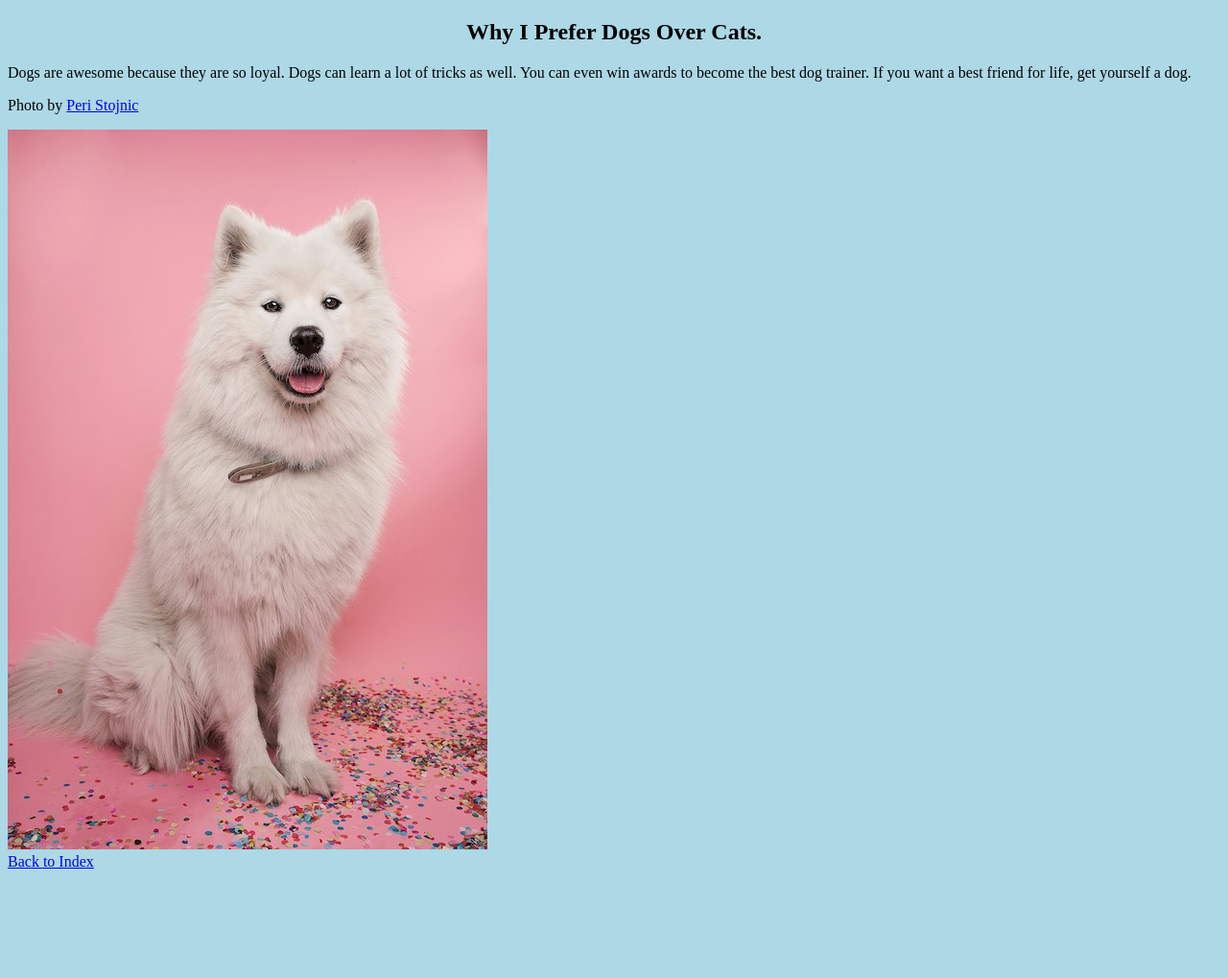
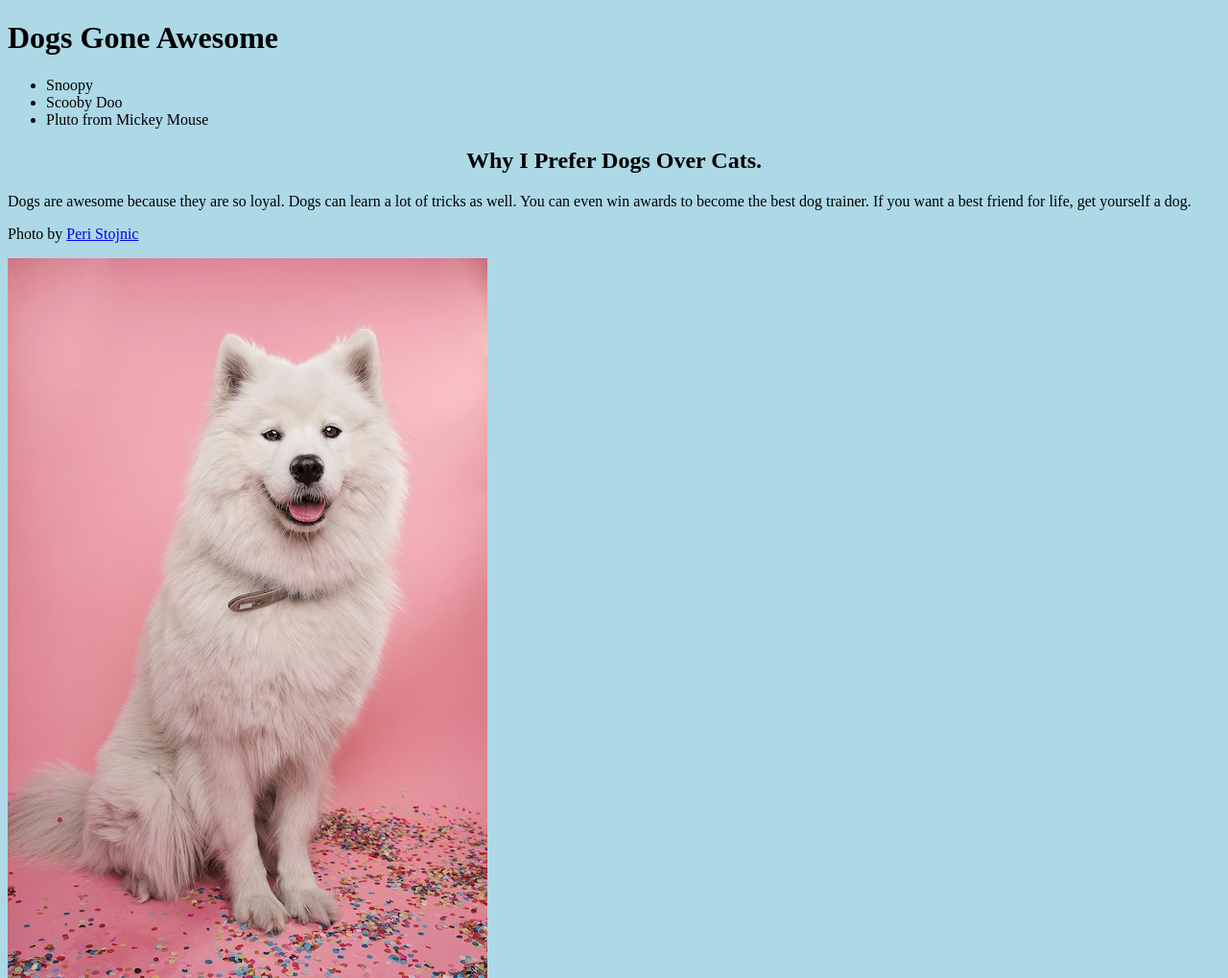
Before and after one commit to techbyquentin/techbyquentin.github.io, a plain HTML site: page why.html in a window 1280 px wide. Shown: the top 1019 px of the page at 96% size. Before the commit the page ends 915 px from the top, so only its background shows below. Drawn offline with Linux system fonts and the light colour scheme; files whose address does not match are found by name.

Commit message:
Update why.html

```diff
--- a/why.html
+++ b/why.html
@@ -6,12 +6,20 @@
         <link rel="stylesheet" href="styles.css">
     </head>
     <body>
+        <header>
+        <h1>Dogs Gone Awesome</h1>
+            <ul>
+                <li>Snoopy</li>
+                <li>Scooby Doo</li>
+                <li>Pluto from Mickey Mouse</li>
+            </ul>
+            </header>
         <h2>Why I Prefer Dogs Over Cats.</h2>
         Dogs are awesome because they are so loyal. Dogs can learn a lot of tricks as well. You can even win awards to become the best dog trainer. If you want a best friend for life, get yourself a dog.
 
         <p>Photo by <a href="https://unsplash.com/@whoisperi"> Peri Stojnic</a></p>
         <img src="images/DogNumber2.jpg">
 
-    <footer><a href="file:///Users/201217327/Documents/dogWebsite/index.html"> Back to Index</a></footer>
+    <footer><a href="index.html"> Back to Index</a></footer>
     </body>
 </html>
```
